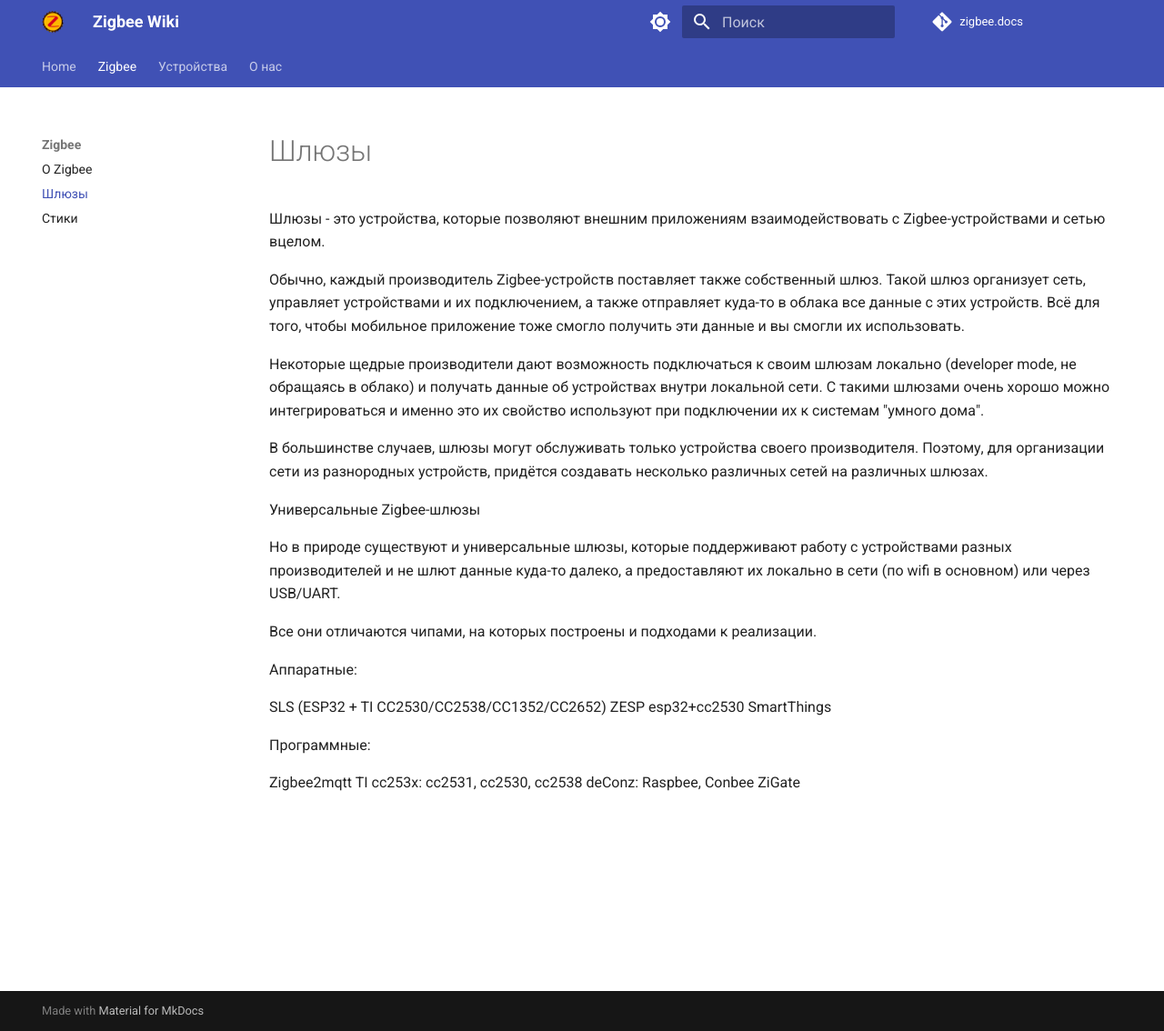
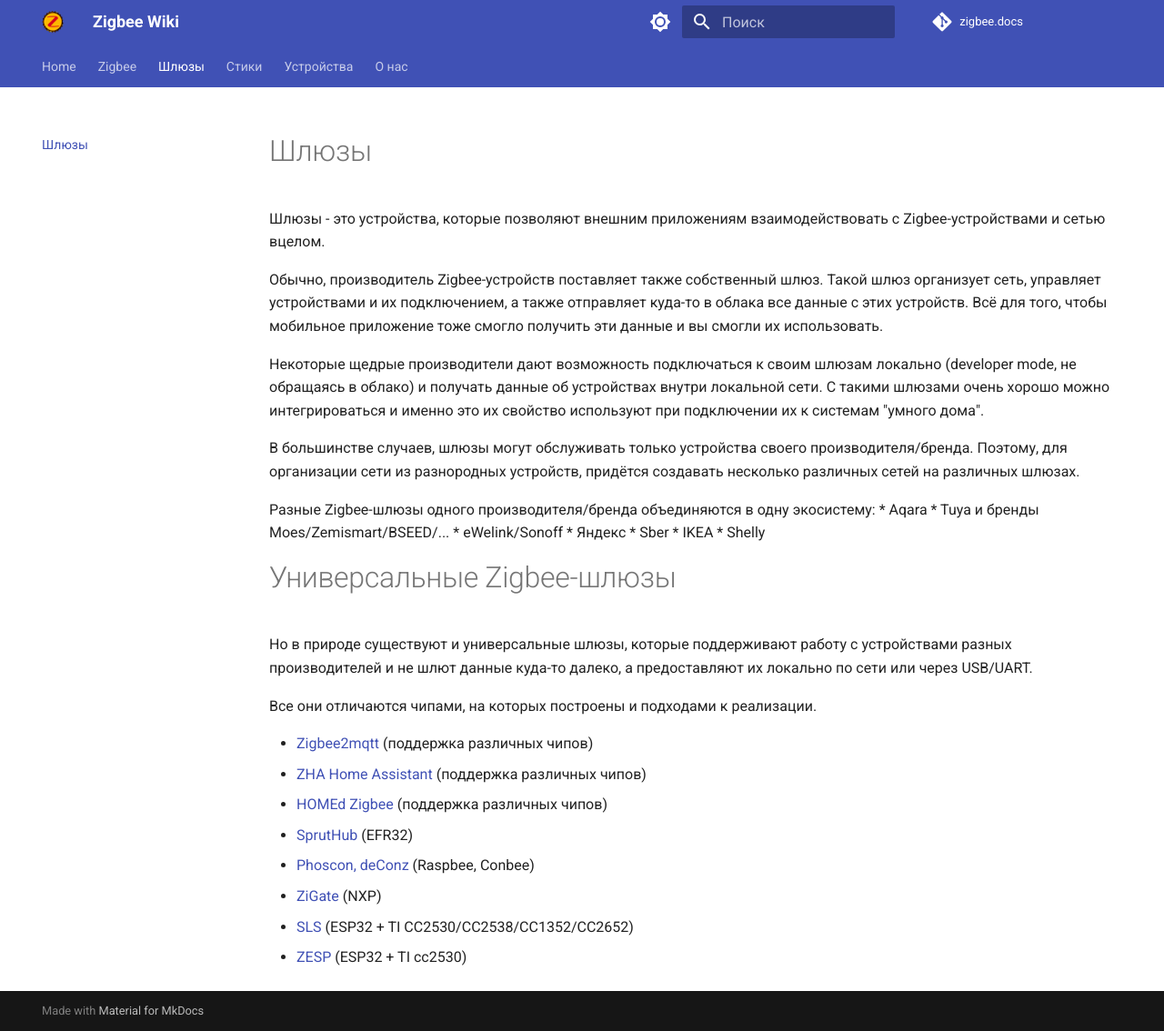
Before and after one commit to kirovilya/zigbee.docs, an MkDocs documentation site: the page built from docs/gateways.md, in a window 1280 px wide and 1134 px high. Shown: the whole window at 91% size. Built offline with MkDocs 1.6.1 and Material for MkDocs 9.7.7, drawn with Linux system fonts in a browser that asks for light colours; comment, search, counter and statistics services are not loaded.

Commit message:
Про шлюзы

```diff
--- a/docs/gateways.md
+++ b/docs/gateways.md
@@ -1,25 +1,36 @@
+Шлюзы
+===
+
 Шлюзы - это устройства, которые позволяют внешним приложениям взаимодействовать с Zigbee-устройствами и сетью вцелом.
 
-Обычно, каждый производитель Zigbee-устройств поставляет также собственный шлюз. Такой шлюз организует сеть, управляет устройствами и их подключением, а также отправляет куда-то в облака все данные с этих устройств. Всё для того, чтобы мобильное приложение тоже смогло получить эти данные и вы смогли их использовать.
+Обычно, производитель Zigbee-устройств поставляет также собственный шлюз. Такой шлюз организует сеть, управляет устройствами и их подключением, а также отправляет куда-то в облака все данные с этих устройств. Всё для того, чтобы мобильное приложение тоже смогло получить эти данные и вы смогли их использовать.
 
 Некоторые щедрые производители дают возможность подключаться к своим шлюзам локально (developer mode, не обращаясь в облако) и получать данные об устройствах внутри локальной сети. С такими шлюзами очень хорошо можно интегрироваться и именно это их свойство используют при подключении их к системам "умного дома".
 
-В большинстве случаев, шлюзы могут обслуживать только устройства своего производителя. Поэтому, для организации сети из разнородных устройств, придётся создавать несколько различных сетей на различных шлюзах.
+В большинстве случаев, шлюзы могут обслуживать только устройства своего производителя/бренда. Поэтому, для организации сети из разнородных устройств, придётся создавать несколько различных сетей на различных шлюзах.
+
+Разные Zigbee-шлюзы одного производителя/бренда объединяются в одну экосистему:
+* Aqara
+* Tuya и бренды Moes/Zemismart/BSEED/...
+* eWelink/Sonoff
+* Яндекс
+* Sber
+* IKEA
+* Shelly
+
 
 Универсальные Zigbee-шлюзы
+===
 
-Но в природе существуют и универсальные шлюзы, которые поддерживают работу с устройствами разных производителей и не шлют данные куда-то далеко, а предоставляют их локально в сети (по wifi в основном) или через USB/UART.
+Но в природе существуют и универсальные шлюзы, которые поддерживают работу с устройствами разных производителей и не шлют данные куда-то далеко, а предоставляют их локально по сети или через USB/UART.
 
 Все они отличаются чипами, на которых построены и подходами к реализации.
 
-Аппаратные:
-
-SLS (ESP32 + TI CC2530/CC2538/CC1352/CC2652)
-ZESP esp32+cc2530
-SmartThings
-
-Программные:
-
-Zigbee2mqtt TI cc253x: cc2531, cc2530, cc2538
-deConz: Raspbee, Conbee
-ZiGate
+* [Zigbee2mqtt](https://www.zigbee2mqtt.io/) (поддержка различных чипов)
+* [ZHA Home Assistant](https://www.home-assistant.io/integrations/zha/) (поддержка различных чипов)
+* [HOMEd Zigbee](https://wiki.homed.dev/zigbee/) (поддержка различных чипов)
+* [SprutHub](https://spruthub.ru/) (EFR32)
+* [Phoscon, deConz](https://phoscon.de/en/landing) (Raspbee, Conbee)
+* [ZiGate](https://zigate.fr) (NXP)
+* [SLS](https://slsys.io/docs/) (ESP32 + TI CC2530/CC2538/CC1352/CC2652)
+* [ZESP](https://t.me/zesp32) (ESP32 + TI cc2530)
--- a/mkdocs.yml
+++ b/mkdocs.yml
@@ -24,12 +24,10 @@ theme:
         icon: material/brightness-4
 
 nav:
-  - Home:
-    - index.md
-  - Zigbee:
-    - О Zigbee: zigbee.md
-    - Шлюзы: gateways.md
-    - Стики: sticks.md
+  - Home: index.md
+  - Zigbee: zigbee.md
+  - Шлюзы: gateways.md
+  - Стики: sticks.md
   - Устройства: devices.md
   - О нас: about.md
 
```
